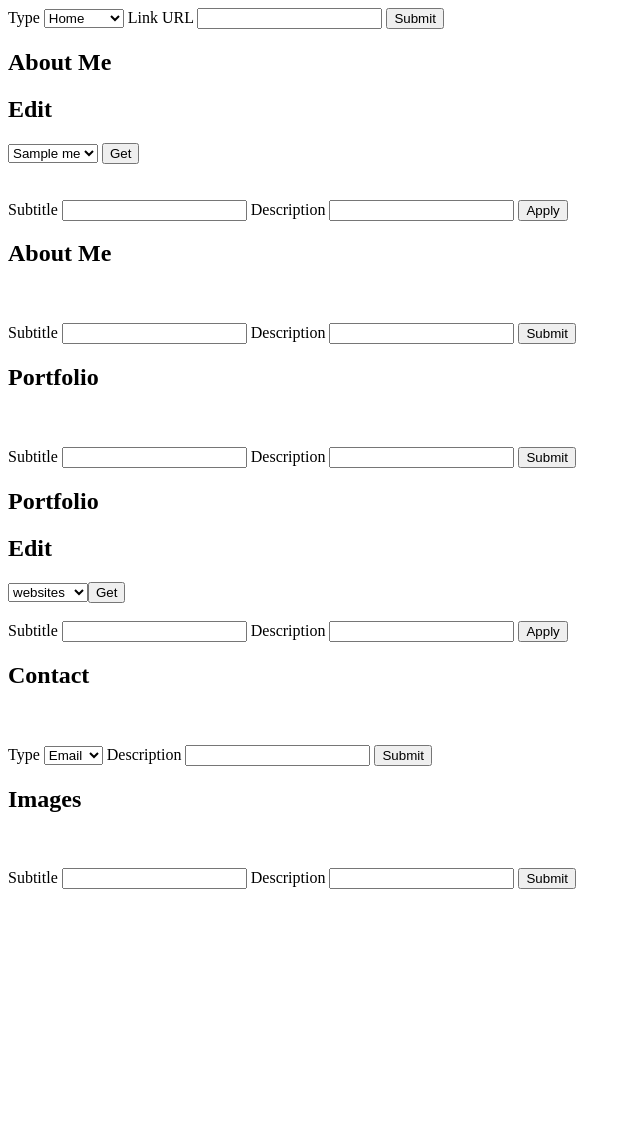
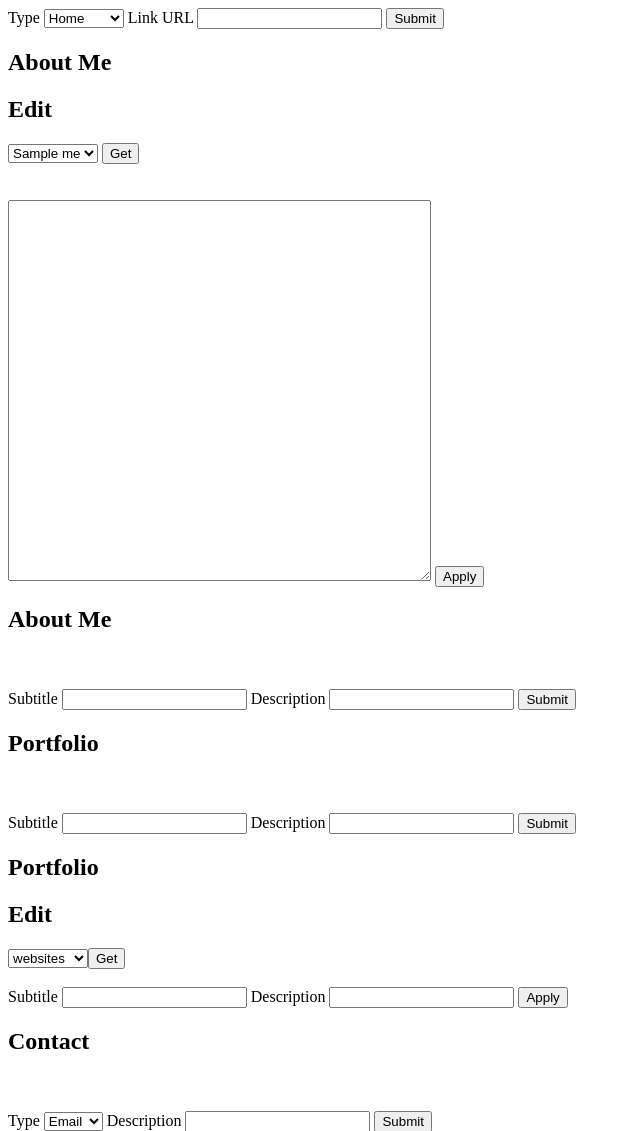
Before and after one commit to JamesCullen2/JamesPortfolio, a PHP site: page / in a window 1280 px wide. Shown: the part 155-1286 px from the top of the page, without its empty margins (0-640 px from the left). Before the commit the page ends 1044 px from the top, so only its background shows below. Run offline with PHP 8.4, Linux system fonts and the light colour scheme; tables that the repository leaves empty hold one stand-in row (values such as "Sample post").

Commit message:
edited about me edit section to make text box

```diff
--- a/index.php
+++ b/index.php
@@ -6,6 +6,7 @@
 $db->setAttribute(PDO::ATTR_DEFAULT_FETCH_MODE, PDO::FETCH_ASSOC);
 
 $subtitleArray = getAboutMeSubtitleFromDatabase($db);
+$textArray = getAboutMeDescriptionFromDatabase($db);
 
 ?>
 
@@ -37,20 +38,20 @@
     <div>
     <h2>About Me</h2>
     <h2>Edit</h2>
-            <form action="admin.php">
+        <form id="about me" action="index.php" method="post">
             <select name="selectSubtitle">
                 <?php echo listingSubtitles($subtitleArray) ?>
             </select>
             <input type='submit' value='Get'>
-            </form>
-
+        </form>
         <br><br>
-        <form method="post" action="admin.php">
-            <label for="subtitle">Subtitle</label>
-            <input type="text" name="subtitle" >
-            <label for="description">Description</label>
-            <input type="text" name="description">
+        <textarea rows="25" cols="50" name="description" form="about me">
+            <?php echo populateDescriptionForm($textArray) ?>
+        </textarea>
             <input type="submit" value="Apply">
+<!--        <form method="post" action="index.php">-->
+<!--            <label for="description">Description</label>-->
+<!--            <input type="text" name="description">-->
     </form>
     </div>
 
```
